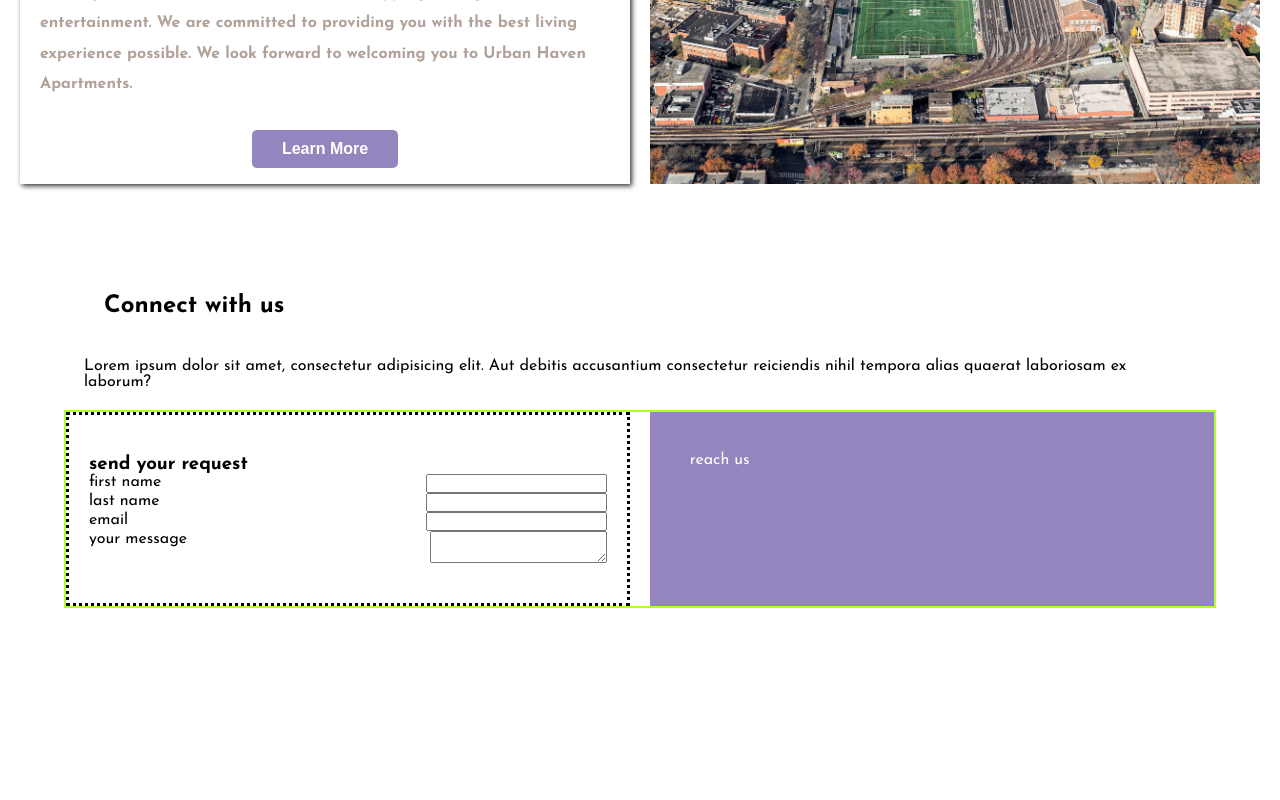
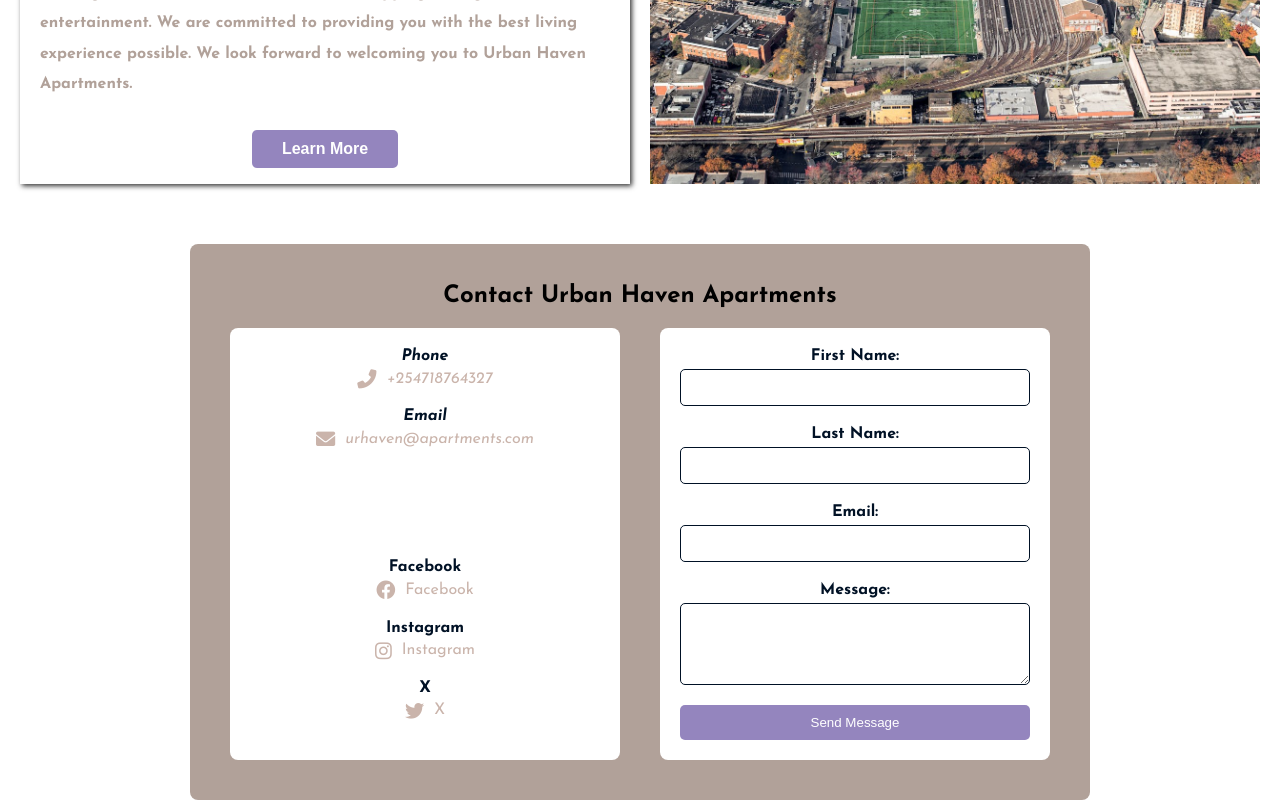
Before and after one commit to kingjames500/Urban-Haven-Apartment-Landing-Page, a website built with Vite: page index.html in a window 1280 px wide. Shown: the part 2898-3698 px from the top of the page. Before the commit the page ends 3556 px from the top, so only its background shows below. Built offline with nearby package versions, Linux system fonts and the light colour scheme; files whose address does not match are found by name.

Commit message:
refining contact us section

```diff
--- a/index.html
+++ b/index.html
@@ -10,7 +10,8 @@
   <link rel="stylesheet" href="https://cdnjs.cloudflare.com/ajax/libs/font-awesome/6.6.0/css/all.min.css"
     integrity="sha512-Kc323vGBEqzTmouAECnVceyQqyqdsSiqLQISBL29aUW4U/M7pSPA/gEUZQqv1cwx4OnYxTxve5UMg5GT6L4JJg=="
     crossorigin="anonymous" referrerpolicy="no-referrer" />
-    <link rel="stylesheet" href="https://cdnjs.cloudflare.com/ajax/libs/font-awesome/6.6.0/css/all.min.css" integrity="sha512-Kc323vGBEqzTmouAECnVceyQqyqdsSiqLQISBL29aUW4U/M7pSPA/gEUZQqv1cwx4OnYxTxve5UMg5GT6L4JJg==" crossorigin="anonymous" referrerpolicy="no-referrer" />
+    <link rel="stylesheet" href="https://cdnjs.cloudflare.com/ajax/libs/font-awesome/6.0.0-beta3/css/all.min.css">
+
 </head>
 
 <body>
@@ -226,40 +227,67 @@
     </div>
   </div>
   <!-- Contact Us Section -->
-<div class="contact-us">
-  <h2 class="contact-title">Connect with us</h2>
-  <p>Lorem ipsum dolor sit amet, consectetur adipisicing elit. Aut debitis accusantium consectetur reiciendis nihil tempora alias quaerat laboriosam ex laborum?</p>
+   <section class="contact-us">
+    <h2>Contact Urban Haven Apartments</h2>
+    <div class="container">
+        <div class="contact-info">
+            <address>
+                <div class="contact-item">
+                    <label for="phone">Phone</label>
+                    <p id="phone"><i class="fas fa-phone-alt"></i> <a href="tel:+254718764327">+254718764327</a></p>
+                </div>
+                <div class="contact-item">
+                    <label for="email">Email</label>
+                    <p id="email"><i class="fas fa-envelope"></i> <a href="mailto:urhaven@apartments.com">urhaven@apartments.com</a></p>
+                </div>
+            </address>
 
-  <div class="contact-box">
-    <div class="contact-left">
-      <h3>send your request</h3>
-      <form>
-        <div class="input-row">
-          <div class="input-group">
-            <label for=""> first name</label>
-            <input type="text" name="" >
-          </div>
+            <div class="social-links">
+                <div class="social-item">
+                    <label for="facebook">Facebook</label>
+                    <a id="facebook" href="#" target="_blank"><i class="fab fa-facebook"></i> Facebook</a>
+                </div>
+                <div class="social-item">
+                    <label for="instagram">Instagram</label>
+                    <a id="instagram" href="#" target="_blank"><i class="fab fa-instagram"></i> Instagram</a>
+                </div>
+                <div class="social-item">
+                    <label for="x">X</label>
+                    <a id="x" href="#" target="_blank"><i class="fab fa-twitter"></i> X</a>
+                </div>
+            </div>
+        </div>
 
-          <div class="input-group">
-            <label for=""> last name</label>
-            <input type="text" name="" >
-          </div>
+        <div class="contact-form">
+            <form action="#" method="POST">
+                <div class="form-group">
+                    <label for="firstName">First Name:</label>
+                    <input type="text" id="firstName" name="firstName" required>
+                </div>
 
-          <div class="input-group">
-            <label for=""> email</label>
-            <input type="email" name="" >
-          </div>
+                <div class="form-group">
+                    <label for="lastName">Last Name:</label>
+                    <input type="text" id="lastName" name="lastName" required>
+                </div>
 
-          <div class="input-group">
-            <label for="">your message</label>
-            <textarea name=""></textarea>
-          </div>
+                <div class="form-group">
+                    <label for="email">Email:</label>
+                    <input type="email" id="email" name="email" required>
+                </div>
+
+                <div class="form-group">
+                    <label for="message">Message:</label>
+                    <textarea id="message" name="message" rows="4" required></textarea>
+                </div>
+
+                <button type="submit">Send Message</button>
+            </form>
         </div>
-      </form>
     </div>
-    <div class="contact-right">reach us</div>
-  </div>
-</div>
+</section>
+
+
+
 </body>
 
 </html>
--- a/style.css
+++ b/style.css
@@ -339,40 +339,96 @@ nav ol {
 
 /* contact us section style */
 
-.contact-us{
-  width: 90%;
-  margin: 5rem auto;
+
+
+.contact-us {
+    background-color: var(--color-secondary);
+    padding: 4rem;
+    border-radius: .8rem;
+    max-width: 90rem;
+    margin: 0 auto;
+    text-align: center;
 }
 
-.contact-title{
-  margin: 4rem;
+.container {
+    display: flex;
+    justify-content: space-between;
+    gap: 4rem;
+    margin-top: 2rem;
 }
 
-.contact-us p{
-  margin: 2rem;
+.contact-info, .contact-form {
+    background-color: var(--color-primary);
+    padding: 2rem;
+    border-radius: .8rem;
+    flex: 1;
+    display: flex;
+    flex-direction: column;
+    box-sizing: border-box;
 }
 
-.contact-box{
-  background-color: var(--color-primary);
-  display: flex;
-  gap: 2rem;
-  border: solid 2px greenyellow;
+.contact-info {
+    display: flex;
+    flex-direction: column;
+    justify-content: space-between;
 }
 
-.contact-left{
-  flex-basis: 50%;
-  padding: 4rem 2rem;
-  border: dotted 3px black;
+.contact-item, .social-item {
+    display: flex;
+    flex-direction: column;
+    align-items: center;
+    margin-bottom: 2rem;
 }
 
-.contact-right{
-  flex-basis: 50%;
-  padding: 4rem;
-  background-color: var(--color-header);
-  color: var(--color-primary);
+label {
+    font-weight: bold;
+    margin-bottom: .5rem;
+    color: var(--color-tertiary);
 }
 
-.input-group{
-  display: flex;
-  justify-content: space-between;
+.contact-item p, .social-item a {
+    display: flex;
+    align-items: center;
+    gap: 1rem;
 }
+
+.contact-item p a, .social-item a {
+    color: var(--color-header-nav-list-link);
+    text-decoration: none;
+}
+
+.contact-item p i, .social-item i {
+    color: var(--color-header-nav-list-link);
+    font-size: 1.2em;
+}
+
+form {
+    display: flex;
+    flex-direction: column;
+    gap: 2rem;
+}
+
+.form-group {
+    display: flex;
+    flex-direction: column;
+}
+
+form input, form textarea {
+    padding: 1rem;
+    border: 1px solid var(--color-tertiary);
+    border-radius: 5px;
+    background-color: var(--color-primary);
+}
+
+form button {
+    background-color: var(--color-header);
+    color: var(--color-primary);
+    padding: 10px;
+    border: none;
+    border-radius: 5px;
+    cursor: pointer;
+}
+
+form button:hover {
+    background-color: var(--color-header-nav-list-link);
+}
```
